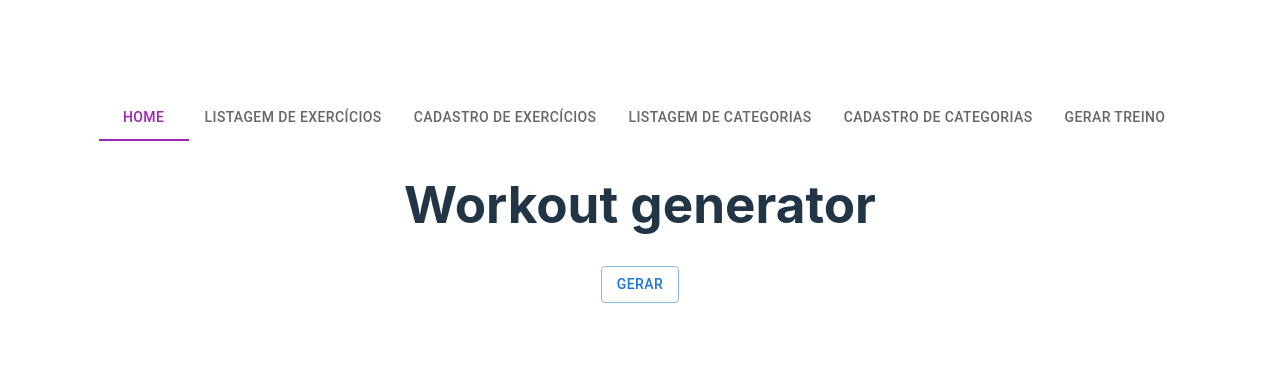
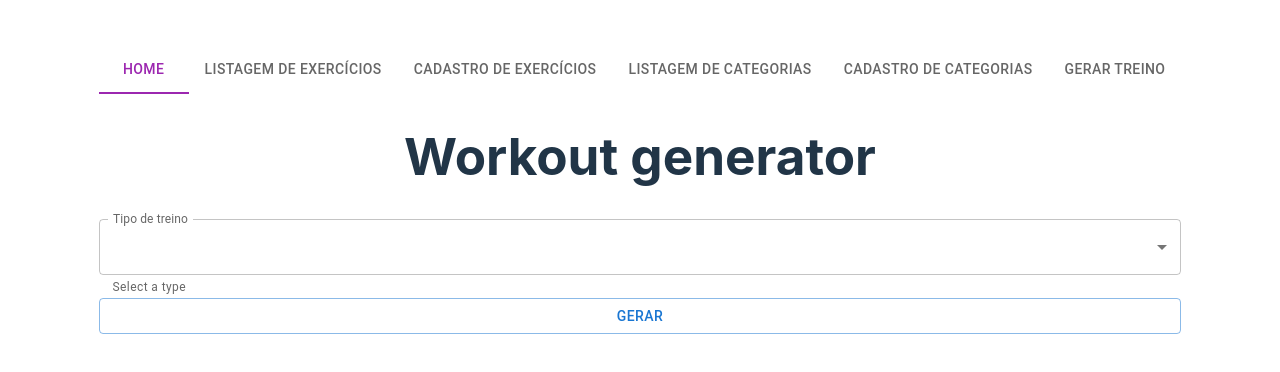
Before and after one commit to KellyBarbosa/gym-workouts, a React (Vite) app: page /workoutGenerator in a window 1280 px wide. Shown: the part 202-574 px from the top of the page. Built offline with nearby package versions, Linux system fonts and the light colour scheme; data requests are answered from the project's data file.

Commit message:
Adicionada a filtragem por tipo de treino

```diff
--- a/mock/db.json
+++ b/mock/db.json
@@ -105,15 +105,12 @@
     },
     {
       "id": 11,
-      "name": "a",
-      "series": "b",
-      "repeat": "c",
-      "weight": "d",
+      "name": "Abdominal Isométrico",
+      "series": "4",
+      "repeat": "40''",
+      "weight": "0",
       "category": [
-        1,
-        2,
-        6,
-        12
+        9
       ]
     }
   ],
--- a/src/components/WorkoutGenerator.tsx
+++ b/src/components/WorkoutGenerator.tsx
@@ -1,22 +1,69 @@
-import { Button, FormControl, TextField } from "@mui/material";
+import {
+  Autocomplete,
+  Button,
+  FormControl,
+  MenuItem,
+  TextField,
+} from "@mui/material";
 import { useEffect, useState } from "react";
+import api from "../services/api";
 import { getAllCategories } from "../services/CategoryService";
 import { getAllExercises } from "../services/ExerciseService";
-import { ICategory, IExercise } from "../services/Structure";
+import { ICategory, IExercise, IType } from "../services/Structure";
 import { SelectCategories } from "./myComponents/SelectCategories";
 
 function WorkoutGenerator() {
-  const [options, setOptions] = useState<string[]>([]);
+  //const [options, setOptions] = useState<string[]>([]);
   const [exercises, setExercises] = useState<IExercise[] | undefined>([]);
   const [categories, setCategories] = useState<ICategory[] | undefined>([]);
   const [loading, setLoading] = useState(true);
   const [quantity, setQuantity] = useState<number>();
+  const [train, setTrain] = useState<IExercise[]>([]);
+  let listExercises: IExercise[] = [];
+
+  const [categoryTypes, setCategoryTypes] = useState<IType[] | undefined>(
+    undefined
+  );
+  const [option, setOption] = useState("0");
 
   const searchExercises = () => {
+    const typeOfTrain = categories
+      ?.filter((category) => category.type === Number(option))
+      .map((category) => category.id);
+    exercises?.map((exercise) => {
+      console.log(exercise);
+      const x = typeOfTrain?.some((el) => {
+        if (exercise.category.includes(el)) {
+          console.log("El: ", el);
+          return el;
+        }
+      });
+      if (x) {
+        console.log("Entrou no if");
+        listExercises.push(exercise)
+        console.log("listExercises: ", listExercises);
+      }
 
-  }
+      /* exercise.category.map((c) => {
+        console.log(c)
+        if(typeOfTrain?.includes(c)){
+          return exercise
+        }
 
-  function loadExercises() {
+      }) */
+
+      console.log("x: ", x);
+    });
+    setTrain(listExercises);
+    //console.log("typeOfTrain: ", typeOfTrain);
+    //console.log("Train: ", train);
+  };
+
+  const handleChangeCategory = (event: React.ChangeEvent<HTMLInputElement>) => {
+    setOption(event.target.value as string);
+  };
+
+  /* function loadExercises() {
     getAllExercises()
       .then((data) => {
         setExercises(data);
@@ -32,38 +79,92 @@ function WorkoutGenerator() {
 
     loadExercises();
   }, []);
+ */
+  useEffect(() => {
+    api
+      .get("/types")
+      .then((data) => {
+        setCategoryTypes(data.data);
+      })
+      .catch((err) => console.log("Erro ao recuperar os tipos: " + err));
 
-  console.log(quantity)
+    getAllCategories()
+      .then((data) => setCategories(data))
+      .catch((err) => console.log("Erro ao carregar as categorias: " + err));
+
+    getAllExercises()
+      .then((data) => {
+        setExercises(data);
+      })
+      .catch((err) => console.log("Erro ao carregar os exercícios: " + err));
+  }, []);
+
+  //console.log(quantity);
+  //console.log(option)
+
   return (
     <div>
       <h1> Workout generator </h1>
-      <Button onClick={searchExercises} variant="outlined">
-          Gerar
-        </Button>
+      <FormControl fullWidth>
+          <TextField
+            id="category"
+            select
+            label="Tipo de treino"
+            helperText="Select a type"
+            onChange={handleChangeCategory}
+            value={option}
+          >
+            {categoryTypes &&
+              categoryTypes.map((category) => (
+                <MenuItem key={category.id} value={category.id}>
+                  {category.name}
+                </MenuItem>
+              ))}
+          </TextField>
 
-      {/* <FormControl fullWidth>
-        <TextField
-          label="Número de exercícios"
-          id="quantity"
-          value={quantity}
-          onChange={(event: React.ChangeEvent<HTMLInputElement>) =>
-            setQuantity(Number(event.target.value))
-          }
-          helperText="Enter exercise name"
-        />
+          <Button onClick={searchExercises} variant="outlined">
+            Gerar
+          </Button>
+        </FormControl>
+      {/* {train.length == 0 ? (
+        <FormControl fullWidth>
+          <TextField
+            id="category"
+            select
+            label="Tipo de treino"
+            helperText="Select a type"
+            onChange={handleChangeCategory}
+            value={option}
+          >
+            {categoryTypes &&
+              categoryTypes.map((category) => (
+                <MenuItem key={category.id} value={category.id}>
+                  {category.name}
+                </MenuItem>
+              ))}
+          </TextField>
 
-        {categories && (
-          <SelectCategories
-            categories={categories}
-            options={options}
-            setOptions={setOptions}
-          />
-        )}
+          <Button onClick={searchExercises} variant="outlined">
+            Gerar
+          </Button>
+        </FormControl>
+      ) : (
+        <ul style={{ listStyle: "none" }}>
+          {train.map((ef) => (
+            <li key={ef.id}>
+              <h4>{ef.name}</h4>
+            </li>
+          ))}
+        </ul>
+      )} */}
 
-        <Button onClick={searchExercises} variant="outlined">
-          Gerar
-        </Button>
-      </FormControl> */}
+      {train && <ul style={{ listStyle: "none" }}>
+          {train.map((ef) => (
+            <li key={ef.id}>
+              <h4>{ef.name}</h4>
+            </li>
+          ))}
+        </ul>}
     </div>
   );
 }
--- a/src/components/categories/EditCategory.tsx
+++ b/src/components/categories/EditCategory.tsx
@@ -18,7 +18,7 @@ function EditCategory() {
   const location = useLocation();
   const state = location.state as IDataLocation;
   const navigate = useNavigate();
-console.log(state)
+  console.log(state);
   const [name, setName] = useState<string>(state.name);
   const [option, setOption] = useState(state.type);
   const [categoryTypes, setCategoryTypes] = useState<IType[] | null>(null);
```
